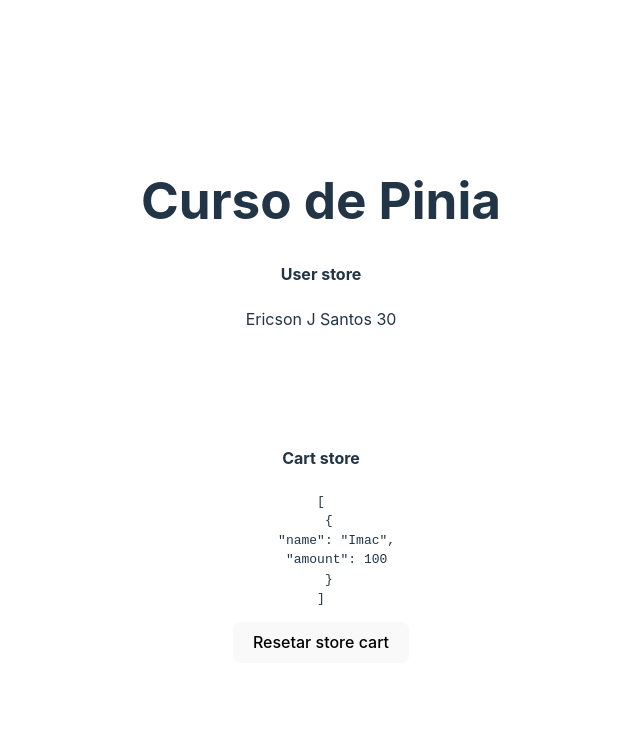
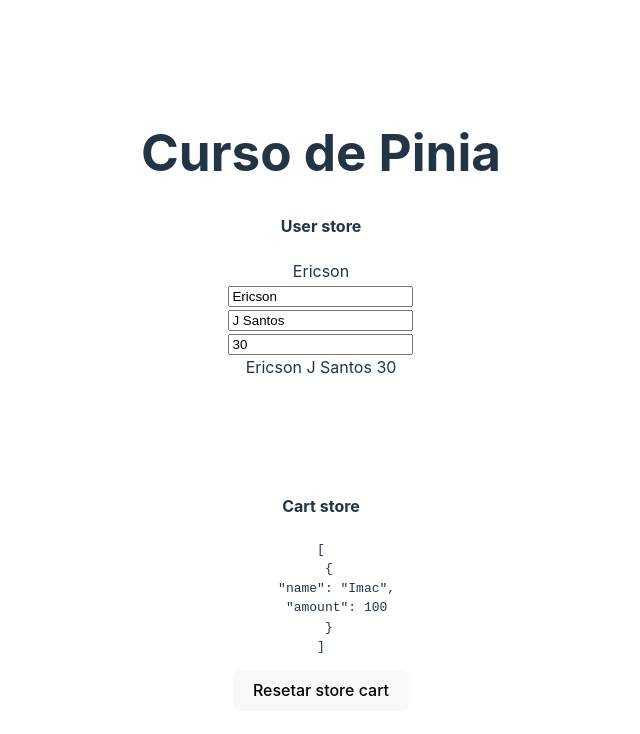
Before and after one commit to ericson-j-santos/pinia, a Vue app: page / in a window 1280 px wide. Shown: the top 734 px of the page, without its empty margins (319-959 px from the left). Built offline with nearby package versions, Linux system fonts and the light colour scheme.

Commit message:
Fim da seção 2 a camda state aula 12 pulo do gato, inicio da seção 3 a camada getters aula 13 acessando os getters;

```diff
--- a/src/App.vue
+++ b/src/App.vue
@@ -2,6 +2,12 @@
   <div>
     <h1>Curso de Pinia</h1>
     <h4>User store</h4>
+    {{ firstName }}
+    <div>
+      <input type="text" v-model="firstName" placeholder="Digite para mudar firstName"><br>
+      <input type="text" v-model="lastName" placeholder="Digite para mudar lastName"><br>
+      <input type="text" v-model="age" placeholder="Digite para mudar age"><br>
+    </div>
     {{ userStore.firstName }}
     {{ userStore.lastName }}
     {{ userStore.age }}
@@ -16,12 +22,15 @@
 
 
 <script setup>
+//pulodogato
+import { storeToRefs } from 'pinia';
 
 import { watch } from 'vue';
 import { useUserStore } from './store/user.js';
 import { useCartStore } from './store/cart.js';
 
 const userStore = useUserStore();
+const { firstName, lastName, age } = storeToRefs(userStore);
 const cartStore = useCartStore();
 
 // Aqui é um exemplo de como você pode usar o watch para observar mudanças em TODA a STORE
```
